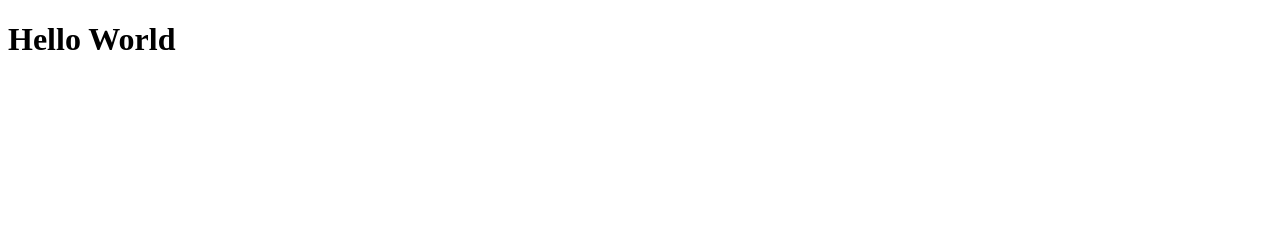
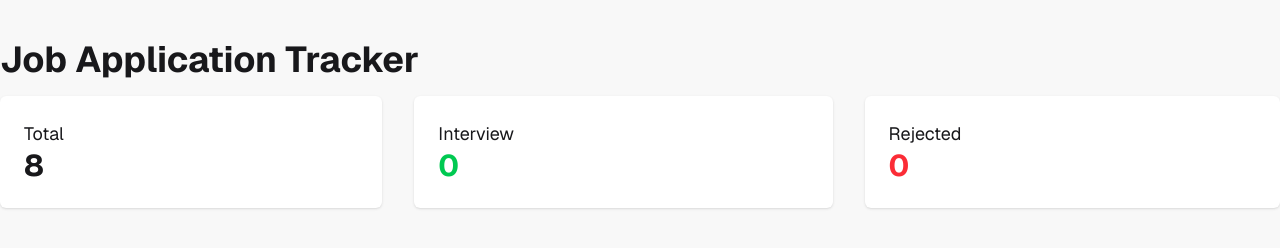
Before and after one commit to shSalman009/PH-Assignment-04, a plain HTML site: page index.html in a window 1280 px wide. Drawn offline with nearby package versions, Linux system fonts and the light colour scheme.

Commit message:
feat: implement dashboard

```diff
--- a/index.html
+++ b/index.html
@@ -3,9 +3,52 @@
   <head>
     <meta charset="UTF-8" />
     <meta name="viewport" content="width=device-width, initial-scale=1.0" />
-    <title>Document</title>
+
+    <!-- Tailwind CSS + DaisyUI -->
+    <link
+      href="https://cdn.jsdelivr.net/npm/daisyui@5"
+      rel="stylesheet"
+      type="text/css"
+    />
+    <script src="https://cdn.jsdelivr.net/npm/@tailwindcss/browser@4"></script>
+
+    <!-- Font -->
+    <link rel="preconnect" href="https://fonts.googleapis.com" />
+    <link rel="preconnect" href="https://fonts.gstatic.com" crossorigin />
+    <link
+      href="https://fonts.googleapis.com/css2?family=Geist:wght@100..900&display=swap"
+      rel="stylesheet"
+    />
+
+    <style>
+      * {
+        font-family: "Geist", sans-serif;
+        font-optical-sizing: auto;
+      }
+    </style>
+
+    <title>Job Application Tracker</title>
   </head>
   <body>
-    <h1>Hello World</h1>
+    <main class="bg-base-200">
+      <div class="container mx-auto py-10">
+        <h1 class="text-4xl font-bold mb-4">Job Application Tracker</h1>
+
+        <div class="flex justify-between gap-8">
+          <div class="grow p-6 rounded-md bg-base-100 shadow-sm">
+            <h6 class="text-lg">Total</h6>
+            <h4 class="text-3xl font-bold">8</h4>
+          </div>
+          <div class="grow p-6 rounded-md bg-base-100 shadow-sm">
+            <h6 class="text-lg">Interview</h6>
+            <h4 class="text-3xl font-bold text-green-500">0</h4>
+          </div>
+          <div class="grow p-6 rounded-md bg-base-100 shadow-sm">
+            <h6 class="text-lg">Rejected</h6>
+            <h4 class="text-3xl font-bold text-red-500">0</h4>
+          </div>
+        </div>
+      </div>
+    </main>
   </body>
 </html>
```
Also changed, not shown: tailwind.config.js (added).
